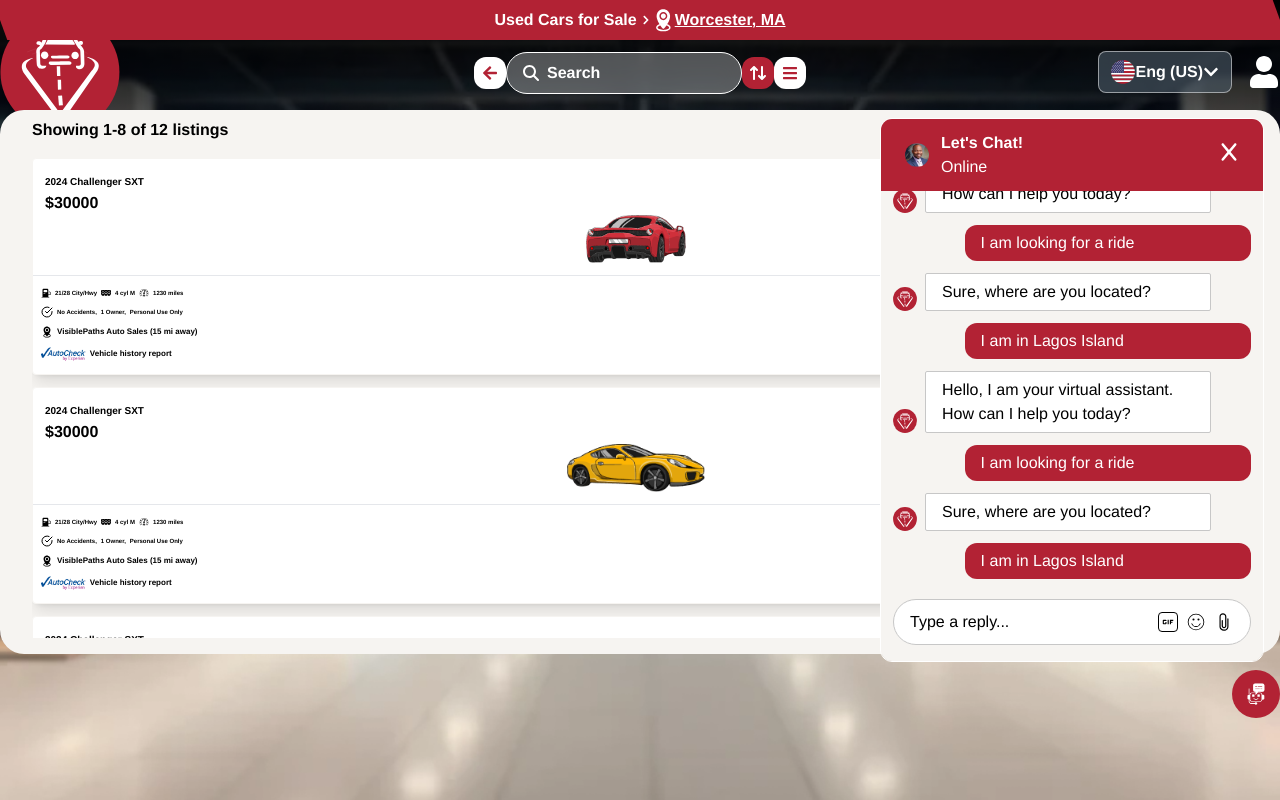
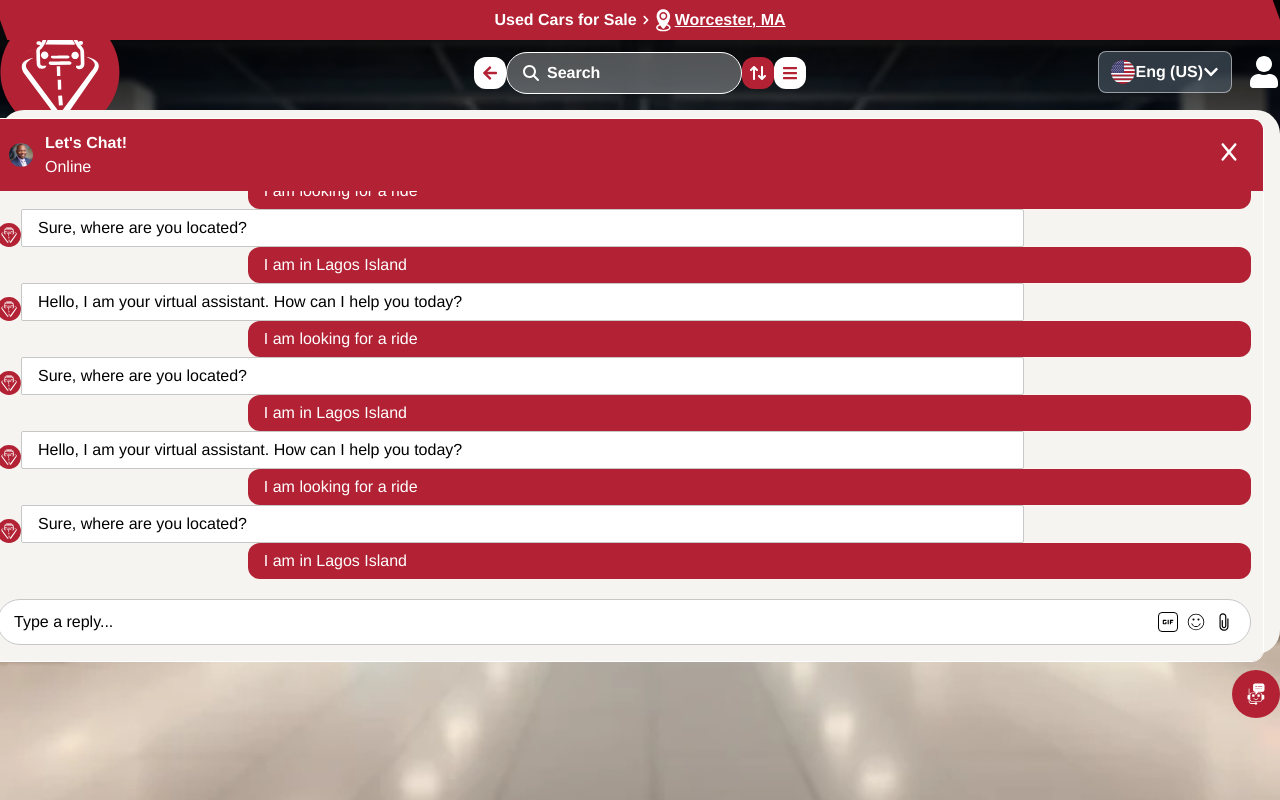
Before and after one commit to Abulkalam-Asif/visible-paths-portal, a Next.js app: page /find-your-ride in a window 1280 px wide. Both pictures are taken after a click on the button 1256 px from the left and 694 px from the top of the page. Built offline with nearby package versions, Linux system fonts and the light colour scheme; what fluid-tailwind would draw is missing.

Commit message:
find-your-ride page fixed

```diff
--- a/src/components/findYourRide/FindYourRideCarCard.tsx
+++ b/src/components/findYourRide/FindYourRideCarCard.tsx
@@ -30,11 +30,11 @@
   return (
     <>
       <div className="w-full py-3 border-[0.5px] border-customCream shadow-lg rounded bg-white backdrop-blur-[10px] font-bold">
-        <div className="px-3">
+        <div className="px-3 mb-1">
           <div className="flex flex-row items-center justify-between">
             <Link
               href={`/find-your-ride/compare/${id}`}
-              className="text-xxs hover:underline">
+              className="text-xxs hover:underline lg:~lg:~text-xxs/sm">
               {name}
             </Link>
             {isFavourite && (
@@ -54,27 +54,27 @@
               </motion.button>
             )}
           </div>
-          <span className="text-sm">${price}</span>
+          <span className="text-sm lg:~lg:~text-sm/base">${price}</span>
         </div>
-        <div className="w-auto h-12 mx-auto">
+        <div className="flex justify-center">
           <Image
             src={image}
             alt={name}
-            className="w-full h-full object-contain"
-            width={300}
+            className="w-auto h-12 mx-center"
+            width={200}
             height={200}
           />
         </div>
         <hr className="bg-white my-3" />
         <div className="px-2 space-y-2">
-          <div className="flex items-center gap-1 text-[6px] whitespace-nowrap flex-wrap">
+          <div className="flex items-center gap-1 text-xxxs whitespace-nowrap flex-wrap lg:~lg:~text-xxxs/xs">
             <p className="flex items-center gap-1">
               <Image
                 src={mileage2Icon}
                 alt="Mileage"
                 width={16}
                 height={16}
-                className="h-2.5 w-auto"
+                className="h-2.5 w-auto lg:~lg:~h-2.5/4"
               />
               <span>{mileage}</span>
             </p>
@@ -84,7 +84,7 @@
                 alt="Engine"
                 width={16}
                 height={16}
-                className="h-2.5 w-auto"
+                className="h-2.5 w-auto lg:~lg:~h-2.5/4"
               />
               <span>{engine}</span>
             </p>
@@ -94,14 +94,14 @@
                 alt="Driven"
                 width={16}
                 height={16}
-                className="h-2.5 w-auto"
+                className="h-2.5 w-auto lg:~lg:~h-2.5/4"
               />
               <span>{driven}</span>
             </p>
           </div>
-          <div className="flex items-center gap-1 text-[6px]">
+          <div className="flex items-center gap-1 text-xxxs lg:~lg:~text-xxxs/xs">
             <FiCheckCircle className="w-3 h-auto" />
-            <ul className="flex items-center">
+            <ul className="flex items-center flex-wrap">
               {properties.map((property, index) => (
                 <li key={index}>
                   {property}
@@ -112,23 +112,23 @@
               ))}
             </ul>
           </div>
-          <div className="flex items-center gap-1 text-xxxs">
+          <div className="flex items-center gap-1 text-xxxs lg:~lg:~text-xxxs/xs">
             <Image
               src={locationIcon}
               alt="Location"
               width={12}
               height={12}
-              className="w-3 h-auto"
+              className="w-3 h-auto lg:~lg:~w-3/4"
             />
             <span>{seller}</span>
           </div>
-          <div className="flex items-center text-xxxs gap-1">
+          <div className="flex items-center gap-1 text-xxxs lg:~lg:~text-xxxs/xs">
             <Image
               src={autoCheckIcon}
               alt="AutoCheck"
               width={150}
               height={150}
-              className="h-4 w-auto"
+              className="h-4 w-auto lg:~lg:~h-4/6"
             />
             <span>Vehicle history report</span>
           </div>
--- a/src/components/findYourRide/FindYourRideCarsDisplay.tsx
+++ b/src/components/findYourRide/FindYourRideCarsDisplay.tsx
@@ -17,8 +17,8 @@
 const FindYourRideCarsDisplay = () => {
   return (
     <>
-      <div className="w-full mr-auto bg-customCream rounded-3xl backdrop-blur-md text-black px-8 pt-2 pb-4 mt-4 lg:px-10 lg:w-4/5">
-        <h3 className="font-bold text-xs mb-4">
+      <div className="w-full mr-auto bg-customCream rounded-3xl backdrop-blur-md text-black px-8 pt-2 pb-4 mt-4 lg:~lg:~px-4/8 lg:w-5/6">
+        <h3 className="font-bold text-xs mb-4 lg:~lg:~text-xxs/sm lg:~lg:~mb-2/4">
           Showing 1-8 of {carsData.length} listings
         </h3>
         <div className="custom-scrollbar h-full max-h-[60vh] overflow-y-auto grid grid-cols-1 gap-3 pr-2 sm:grid-cols-2 lg:grid-cols-3 xl:grid-cols-4 lg:max-h-[50vh]">
--- a/src/components/findYourRide/FindYourRideChat.tsx
+++ b/src/components/findYourRide/FindYourRideChat.tsx
@@ -77,7 +77,7 @@
         animate={{ opacity: 1, scale: 1 }}
         exit={{ opacity: 0, scale: 0.5 }}
         transition={{ duration: 0.1 }}
-        className="text-white absolute z-[12] bottom-[calc(100%+.5rem)] overflow-hidden right-4 w-4/5 max-w-sm border border-white rounded-xl">
+        className="text-white absolute z-[12] bottom-[calc(100%+.5rem)] overflow-hidden right-4 w-full ~lg:~max-w-[20rem]/[30rem] border border-white rounded-xl">
         <div className="bg-customRed px-6 py-3 flex items-center justify-between">
           <div className="flex items-center gap-3">
             <Image
@@ -85,11 +85,13 @@
               alt="person"
               width={100}
               height={100}
-              className="w-6 h-6 rounded-full"
+              className="w-6 h-6 rounded-full lg:~lg:~w-6/10 lg:~lg:~h-6/10"
             />
             <div className="flex flex-col items-start">
-              <span className="text-sm font-bold">Let&apos;s Chat!</span>
-              <span className="text-xs">Online</span>
+              <span className="text-sm font-bold lg:~lg:~text-sm/lg">
+                Let&apos;s Chat!
+              </span>
+              <span className="text-xs lg:~lg:~text-xs/base">Online</span>
             </div>
           </div>
           <div>
@@ -101,7 +103,7 @@
         <div className="flex flex-col bg-[#F6F4F1] px-3">
           <div
             ref={messagesDivRef}
-            className="custom-scrollbar flex flex-col gap-3 py-3 max-h-[50vh] overflow-y-auto">
+            className="custom-scrollbar flex flex-col ~gap-3/5 py-3 max-h-[50vh] overflow-y-auto">
             {messages.map(({ message, sender }, index) => (
               <FindYourRideChatMessage
                 key={index}
@@ -114,16 +116,16 @@
             <input
               type="text"
               placeholder="Type a reply..."
-              className="bg-transparent outline-none placeholder:text-black py-2.5 text-xs w-full"
+              className="bg-transparent outline-none placeholder:text-black py-2.5 text-xs w-full lg:~lg:~text-xs/lg"
             />
             <button>
-              <MdOutlineGif className="w-5 h-auto border border-black rounded" />
+              <MdOutlineGif className="w-5 h-auto border border-black rounded lg:~lg:~w-5/7" />
             </button>
             <button>
-              <CiFaceSmile className="w-5 h-auto" />
+              <CiFaceSmile className="w-5 h-auto lg:~lg:~w-5/7" />
             </button>
             <button>
-              <IoIosAttach className="w-5 h-auto" />
+              <IoIosAttach className="w-5 h-auto lg:~lg:~w-5/7" />
             </button>
           </div>
         </div>
--- a/src/components/findYourRide/FindYourRideChatMessage.tsx
+++ b/src/components/findYourRide/FindYourRideChatMessage.tsx
@@ -13,16 +13,16 @@
 }: FindYourRideChatMessageProps) => {
   return (
     <>
-      <div className="text-xs">
+      <div className="text-xs lg:~lg:~text-xs/xl">
         {sender === "bot" ? (
-          <div className="flex items-end gap-2">
+          <div className="flex items-end ~gap-2/4">
             <span>
               <Image
                 src={logoIcon}
                 alt="logo"
                 width={100}
                 height={100}
-                className="w-6 h-auto"
+                className="w-6 h-auto lg:~lg:~w-6/8"
               />
             </span>
             <span className="bg-transparent border border-[#C7C7C7] bg-white text-black px-4 py-1.5 rounded-sm w-4/5">
--- a/src/components/findYourRide/FindYourRideClientPage.tsx
+++ b/src/components/findYourRide/FindYourRideClientPage.tsx
@@ -19,7 +19,7 @@
   return (
     <>
       <section className="min-h-screen h-auto bg-survey bg-no-repeat bg-center bg-cover">
-        <div className="~lg:~max-w-3xl/7xl mx-auto ~px-4/12 pb-4 ~/md:~pt-28/36 lg:~lg:~pt-28/56">
+        <div className="~lg:~max-w-3xl/7xl mx-auto ~px-4/12 pb-4 ~/md:~pt-32/40 lg:~lg:~pt-28/56">
           <FindYourRideHeaderMob />
           <FindYourRideNavDes />
           <FindYourRideCarsDisplay />
@@ -36,7 +36,7 @@
               alt="chatbot"
               width={80}
               height={80}
-              className="w-6 h-auto"
+              className="w-6 h-auto lg:~lg:~w-7/14 lg:~lg:~h-7/14"
             />
           </button>
           {isChatOpen && <FindYourRideChat closeChat={closeChat} />}
--- a/src/components/findYourRide/FindYourRideNavDes.tsx
+++ b/src/components/findYourRide/FindYourRideNavDes.tsx
@@ -71,12 +71,16 @@
           <div>
             <svg
               width="100"
-              height="70"
-              viewBox="0 0 100 70"
+              height="67"
+              viewBox="0 0 100 67"
               fill="none"
               className="w-fit lg:~lg:~h-[3.25rem]/[5.5rem]"
               xmlns="http://www.w3.org/2000/svg">
-              <path d="M0 0H124V66H35L0 0Z" fill="#B22234" />
+              <path
+                d="M0 0H124V66H35L0 0Z"
+                fill="#B22234"
+                className="lg:~lg:~h-[3.25rem]/[5.5rem]"
+              />
             </svg>
             <div className="relative">
               <FindYourRideNavMenu />
--- a/src/components/findYourRide/FindYourRideNavMenu.tsx
+++ b/src/components/findYourRide/FindYourRideNavMenu.tsx
@@ -88,7 +88,7 @@
         animate={{ opacity: 1, scale: 1 }}
         exit={{ opacity: 0, scale: 0.5 }}
         transition={{ duration: 0.1 }}
-        className="absolute w-max top-[calc(100%+.5rem)] right-0 border-[1.5px] border-black/60 bg-white/80 backdrop-blur-md rounded-2xl px-1 py-3 grid grid-cols-2 ~gap-x-0.5/1 ~gap-y-3/5">
+        className="absolute w-max top-[calc(100%+.5rem)] right-0 border-[1.5px] border-black/60 bg-customCream backdrop-blur-md rounded-2xl px-1 py-3 grid grid-cols-2 ~gap-x-0.5/1 ~gap-y-3/5">
         {Object.keys(menuMetadata).map((key, index) => {
           const { icon, text } = menuMetadata[key as keyof typeof menuMetadata];
           return (
--- a/src/components/findYourRide/FindYourRideNavMenuBtn.tsx
+++ b/src/components/findYourRide/FindYourRideNavMenuBtn.tsx
@@ -18,14 +18,14 @@
     <>
       <button
         onClick={() => onClick(type)}
-        className="flex flex-col items-center text-xxxs font-medium gap-1">
-        <span className="bg-white/30 border-[0.5px] border-white text-black px-1 py-2 rounded-lg shadow-[0px_0px_14.24px_0px_rgba(0,0,0,0.2)]">
+        className="flex flex-col items-center text-xxxs font-medium gap-1 lg:~lg:~text-xxxs/xs">
+        <span className="bg-white border-[0.5px] border-[#C7C7C7] text-black ~px-1/3 ~py-2/4 rounded-lg shadow-[0px_0px_14.24px_0px_rgba(0,0,0,0.2)]">
           <Image
             src={icon}
             alt={text}
             width={24}
             height={24}
-            className="~w-6/8 ~h-6/8"
+            className="~/lg:~w-6/8 ~/lg:~h-6/8 lg:~lg:~w-5/10 lg:~lg:~h-5/10"
           />
         </span>
         <span className="text-black font-semibold">{text}</span>
```
